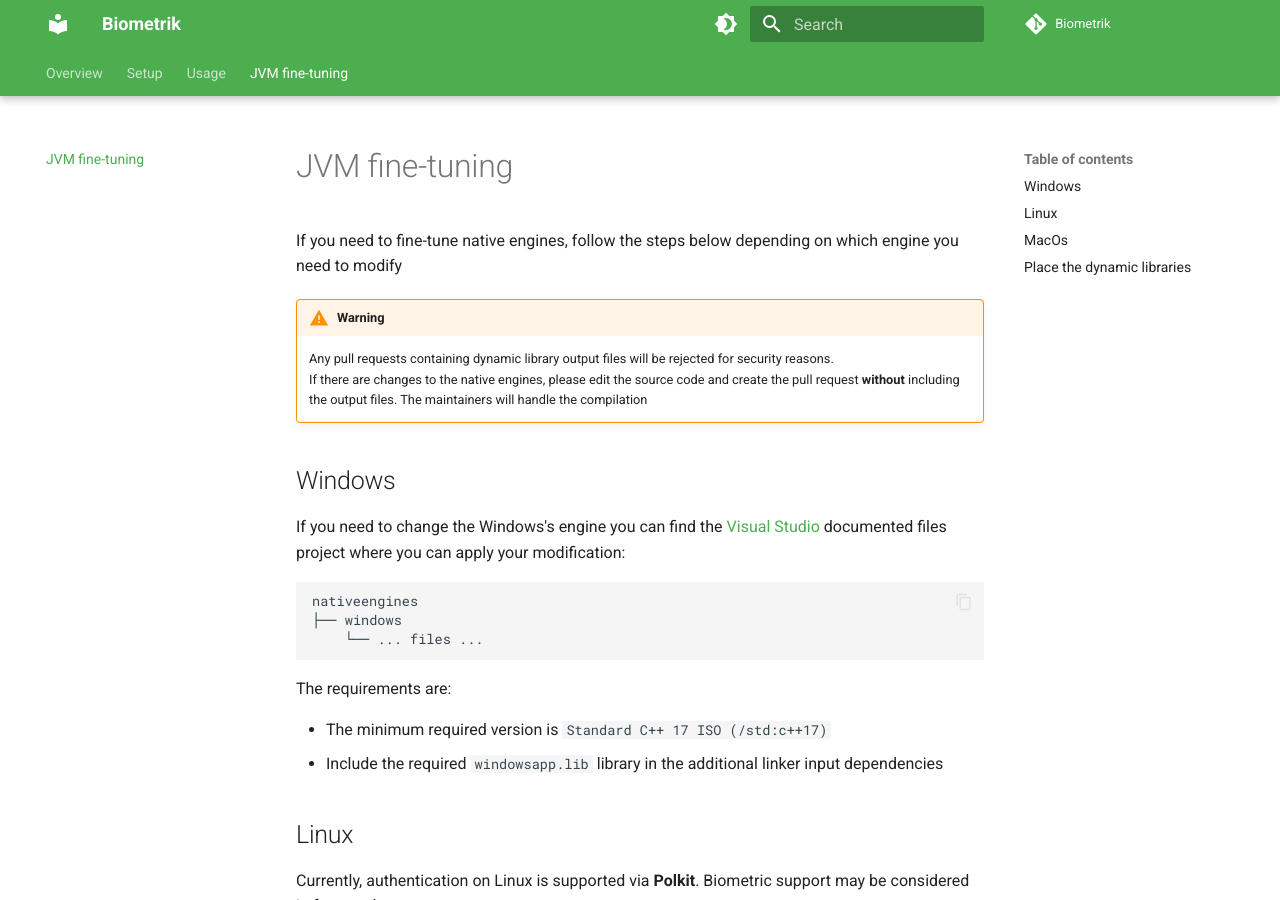
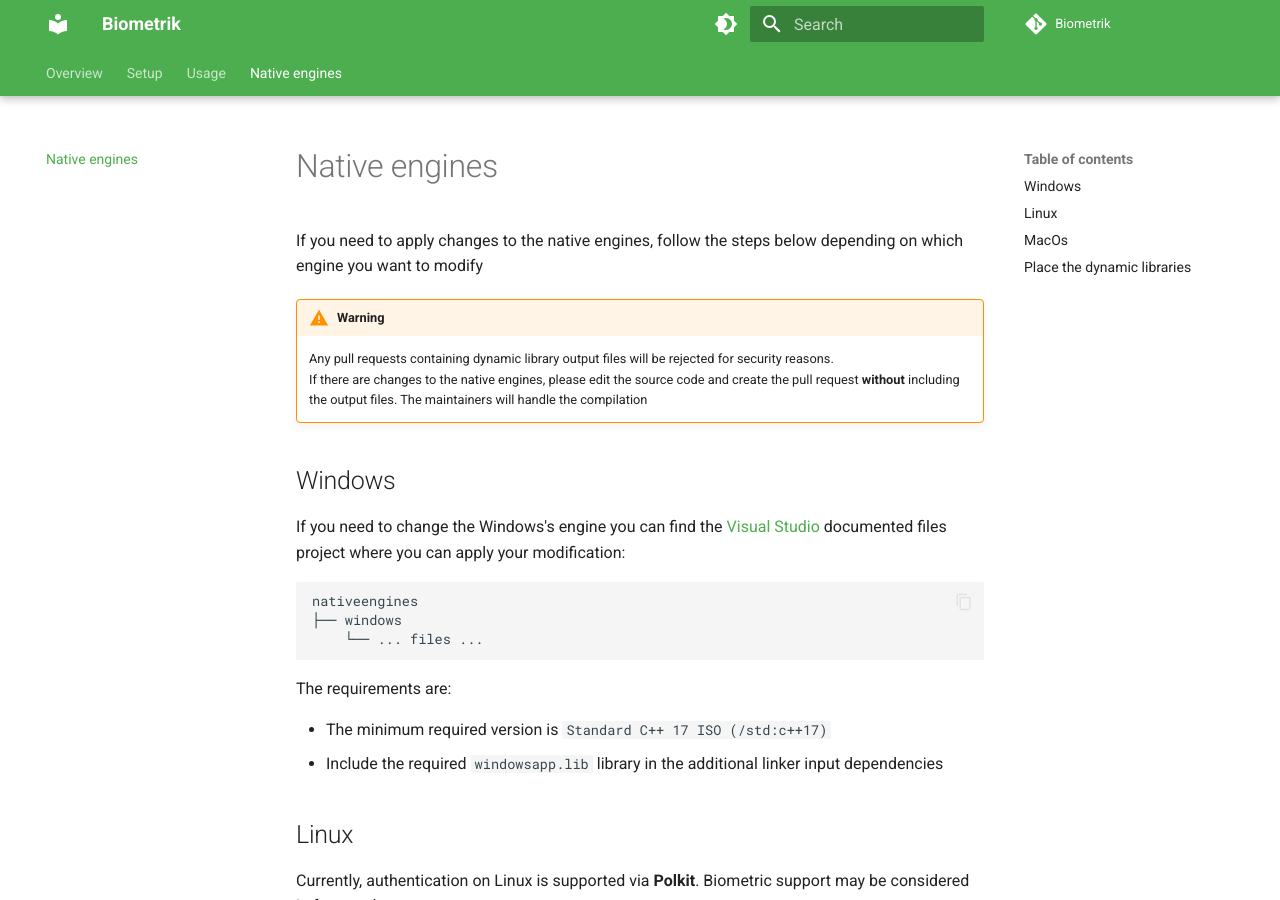
Before and after one commit to N7ghtm4r3/Biometrik, an MkDocs documentation site: the page built from docs/native_engines.md, in a window 1280 px wide and 900 px high. Built offline with MkDocs 1.6.1 and Material for MkDocs 9.7.7, drawn with Linux system fonts in a browser that asks for light colours; comment, search, counter and statistics services are not loaded.

Commit message:
Completed the code documentation

````diff
--- a/docs/jvm_fine-tuning.md
+++ b/docs/native_engines.md
@@ -1,6 +1,4 @@
-# JVM fine-tuning
-
-If you need to fine-tune native engines, follow the steps below depending on which engine you need to modify
+If you need to apply changes to the native engines, follow the steps below depending on which engine you want to modify
 
 !!! warning
 
@@ -11,8 +9,7 @@ If you need to fine-tune native engines, follow the steps below depending on whi
 ## Windows
 
 If you need to change the Windows's engine you can find the [Visual Studio](https://visualstudio.microsoft.com)
-documented
-files project where you can apply your modification:
+documented files project where you can apply your modification:
 
 ``` bash
 nativeengines
--- a/mkdocs.yml
+++ b/mkdocs.yml
@@ -63,7 +63,7 @@ nav:
   - Overview: index.md
   - Setup: setup.md
   - Usage: usage.md
-  - JVM fine-tuning: jvm_fine-tuning.md
+  - Native engines: native_engines.md
 
 extra:
   social:
````
Also changed, not shown: README.md (+3 -4 lines).
